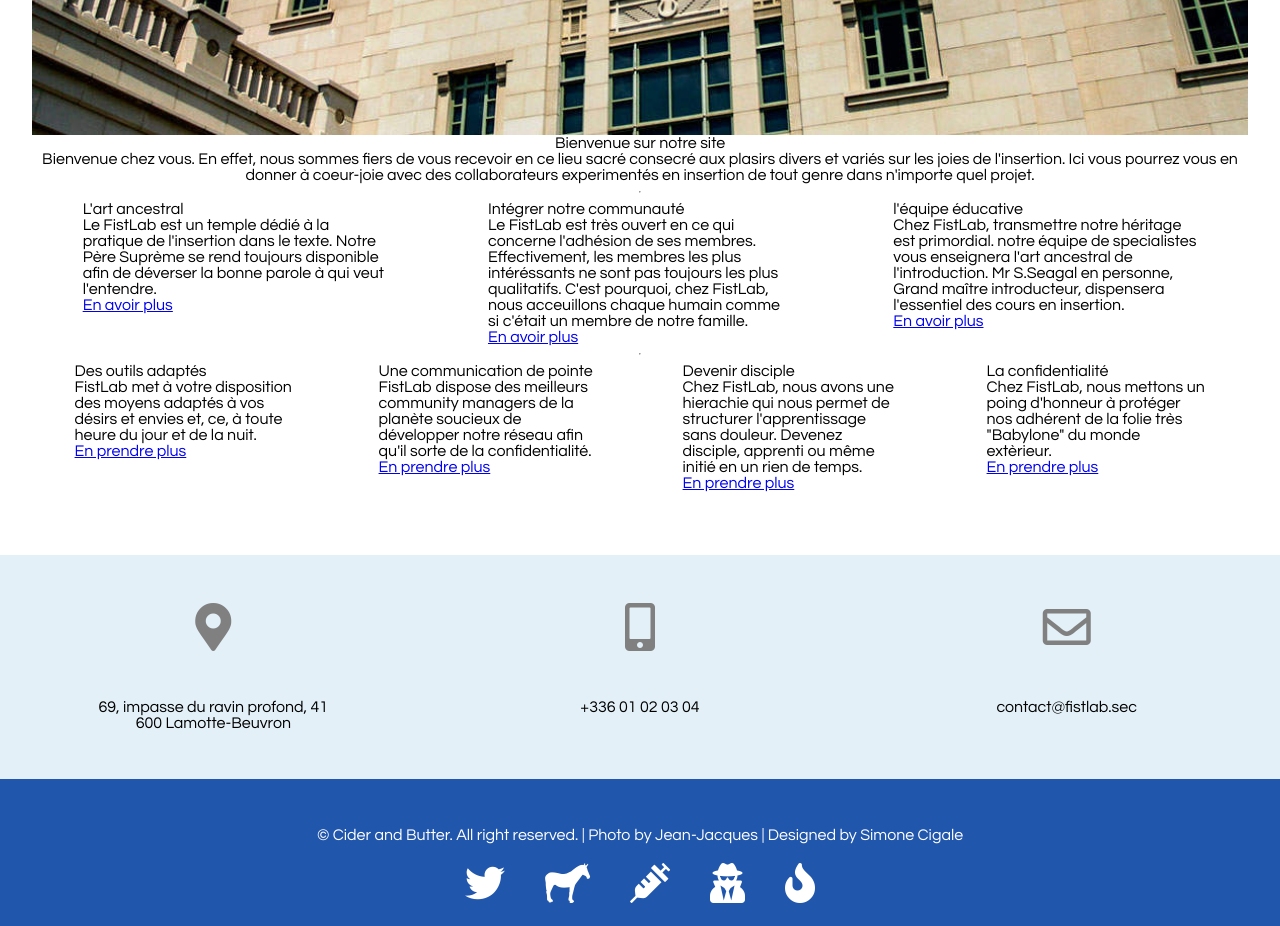
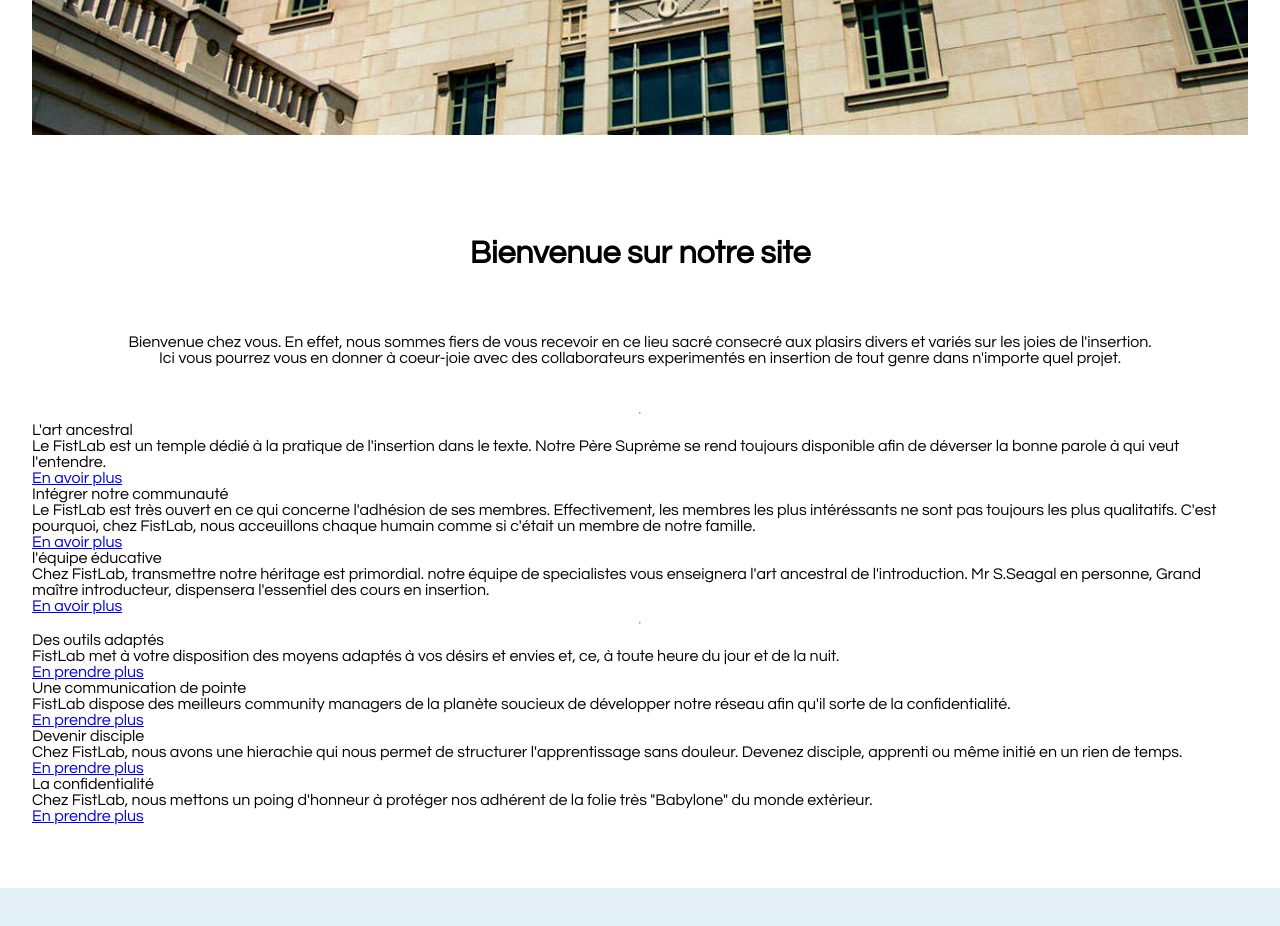
Before and after one commit to hermelen/challenge_4.1, a plain HTML site: page index.html in a window 1280 px wide. Shown: the part 680-1606 px from the top of the page. Drawn offline with Linux system fonts and the light colour scheme.

Commit message:
peufinage css

```diff
--- a/css/style.css
+++ b/css/style.css
@@ -74,22 +74,23 @@ section.centre {
 }
 
 section.articles_principaux {
-  display: flex;
   justify-content: space-around;
 }
-
+section.articles_principaux, section.articles_secondaires{
+    display: flex;
+    flex-direction: column;
+}
 section.articles_principaux article{
-  width: 25%;
+  width: 100%;
 }
 
 
 section.articles_secondaires {
-  display: flex;
   justify-content: space-around;
 }
 
 section.articles_secondaires article{
-  width: 18%;
+  width: 100%;
 }
 
 section.nav_bas {
@@ -100,10 +101,11 @@ section.nav_bas {
 section.nav_bas ul {
   display: flex;
   justify-content: space-around;
+  flex-direction: column;
 }
 
 section.nav_bas li{
-  width: 20%;
+  width: 100%;
   text-align: center;
 }
 
@@ -123,6 +125,7 @@ footer nav ul {
   display: flex;
   flex-direction: row;
   justify-content: center;
+  flex-wrap: wrap;
 }
 
 
@@ -138,3 +141,14 @@ footer nav ul li a i{
 footer nav ul li a i:visited {
   color: #fff;
 }
+.centre h2{
+    font-weight: bold;
+    font-size: 2em;
+    font-family: 'Questrial';
+    margin-top: 2em;
+    margin-bottom: 2em;
+}
+.centre{
+    padding: 3vw 7vw 3vw 7vw;
+
+}
```
